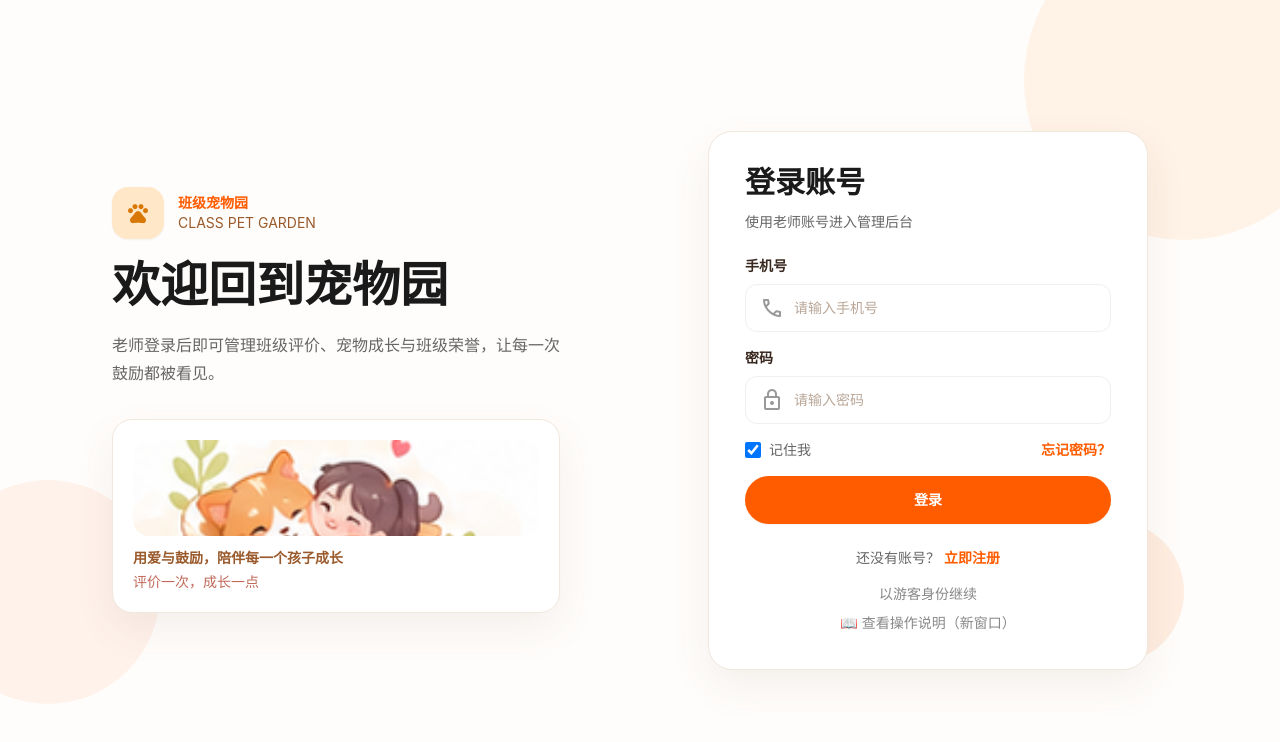
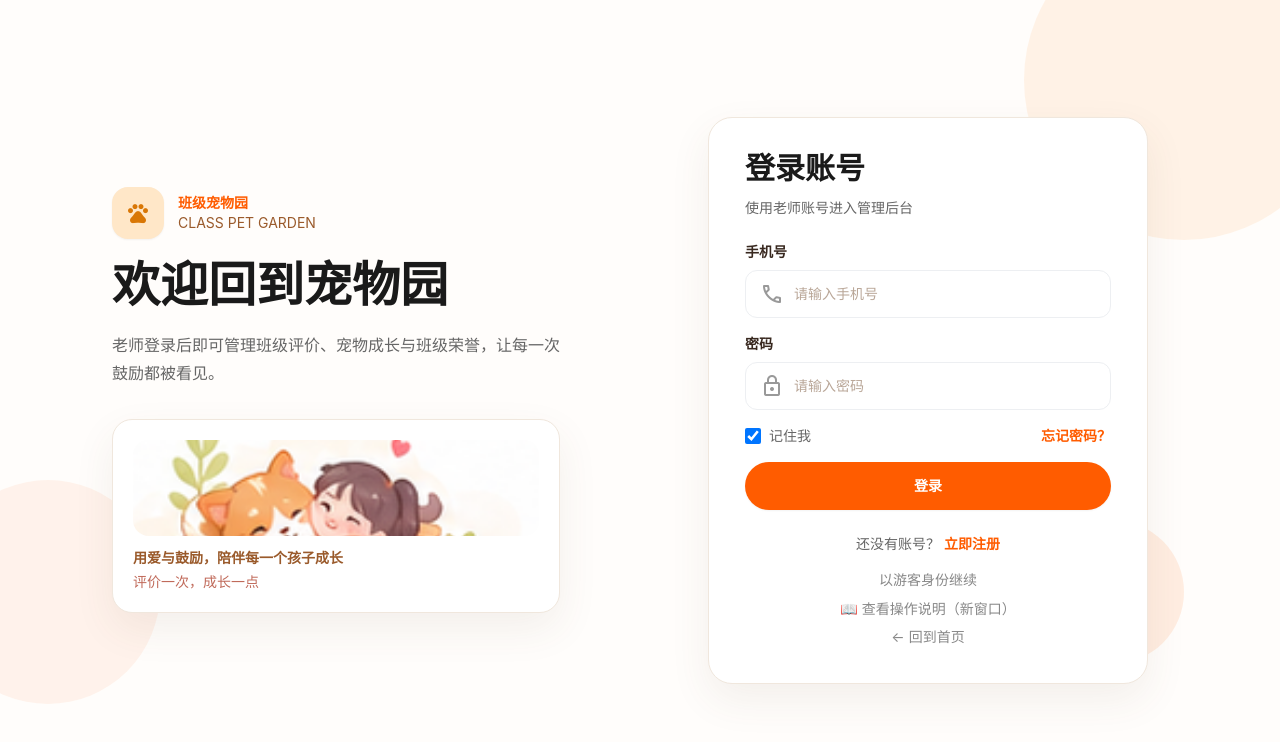
Before and after one commit to andyggh2020/class-pet-garden, a Vue app: page /login in a window 1280 px wide. Shown: the top 742 px of the page. Built offline with nearby package versions, Linux system fonts and the light colour scheme; a web font is replaced by a local one.

Commit message:
登录页加回到首页入口
登录卡片底部新增「← 回到首页」链接；左侧品牌区（logo + 班级宠物园）改为可点击回首页。

```diff
--- a/src/pages/Login.vue
+++ b/src/pages/Login.vue
@@ -68,7 +68,7 @@ function guestContinue() {
 
     <div class="relative mx-auto flex min-h-screen max-w-6xl flex-col lg:flex-row">
       <section class="hidden flex-1 flex-col justify-center px-6 py-10 sm:px-10 lg:flex lg:px-12 lg:py-16">
-        <div class="flex items-center gap-3.5">
+        <router-link to="/" class="flex items-center gap-3.5 transition hover:opacity-80" title="回到首页">
           <span class="flex h-[52px] w-[52px] items-center justify-center rounded-2xl bg-[#ffe7c8] shadow-sm">
             <span class="material-symbols-rounded text-[28px] text-[#d97706]">pets</span>
           </span>
@@ -76,7 +76,7 @@ function guestContinue() {
             <p class="text-sm font-bold text-[#ff5c00]">班级宠物园</p>
             <p class="text-sm text-[#9a5a2b]">CLASS PET GARDEN</p>
           </div>
-        </div>
+        </router-link>
 
         <h1 class="mt-7 font-serif text-4xl font-bold leading-tight text-[#1a1a1a] sm:text-5xl">欢迎回到宠物园</h1>
         <p class="mt-4 max-w-md text-base leading-7 text-[#666]">
@@ -167,6 +167,13 @@ function guestContinue() {
           >
             📖 查看操作说明（新窗口）
           </router-link>
+
+          <router-link
+            to="/"
+            class="mt-2 block w-full text-center text-sm text-[#888] transition hover:text-[#ff5c00]"
+          >
+            ← 回到首页
+          </router-link>
         </div>
       </section>
     </div>
```
